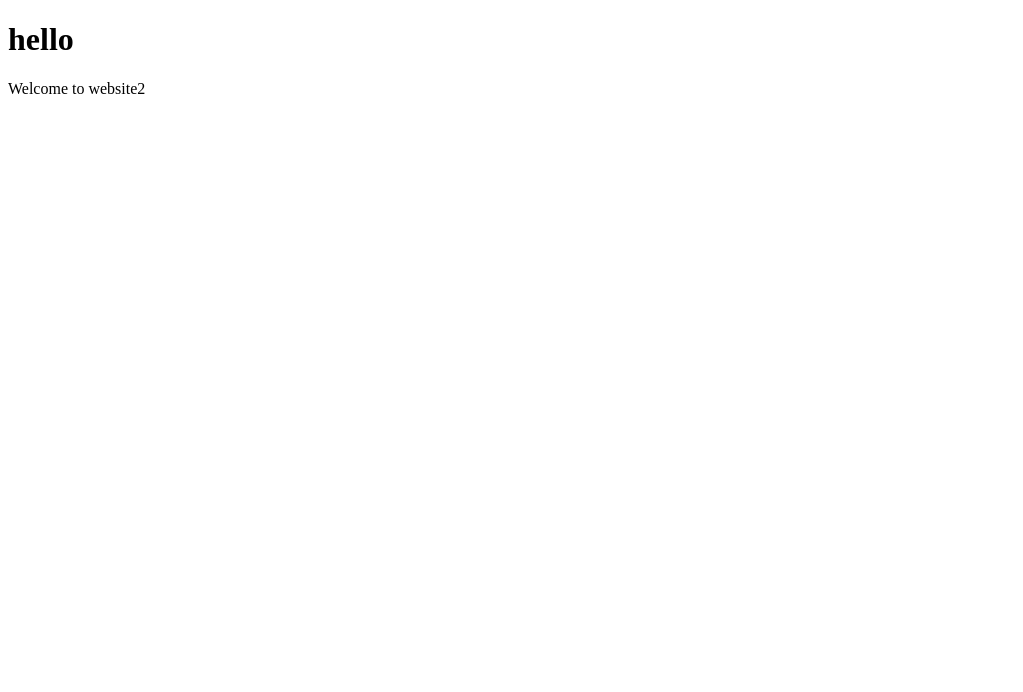
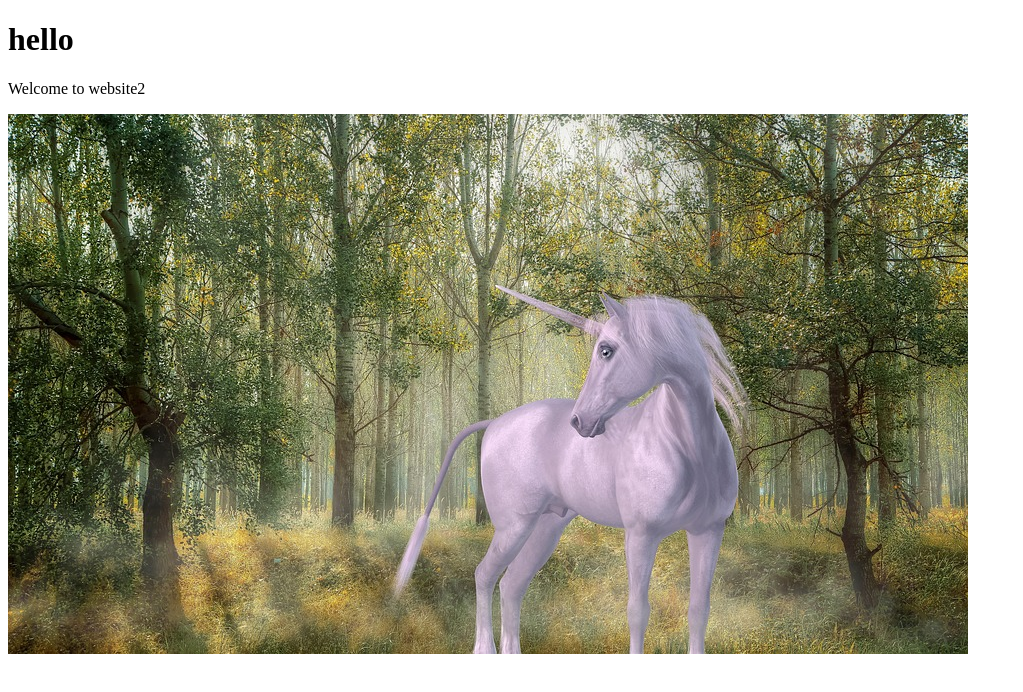
Before and after one commit to naveen-bh/website2, a plain HTML site: page index.html in a window 1280 px wide. Shown: the whole page, without its empty margins (0-1023 px from the left). Drawn offline with Linux system fonts and the light colour scheme.

Commit message:
include image in html

```diff
--- a/index.html
+++ b/index.html
@@ -9,5 +9,6 @@
 <body>
     <h1>hello</h1>
     <P>Welcome to website2</P>
+    <img src="unicorn.jpg" alt="unicorn">
 </body>
 </html>
```
